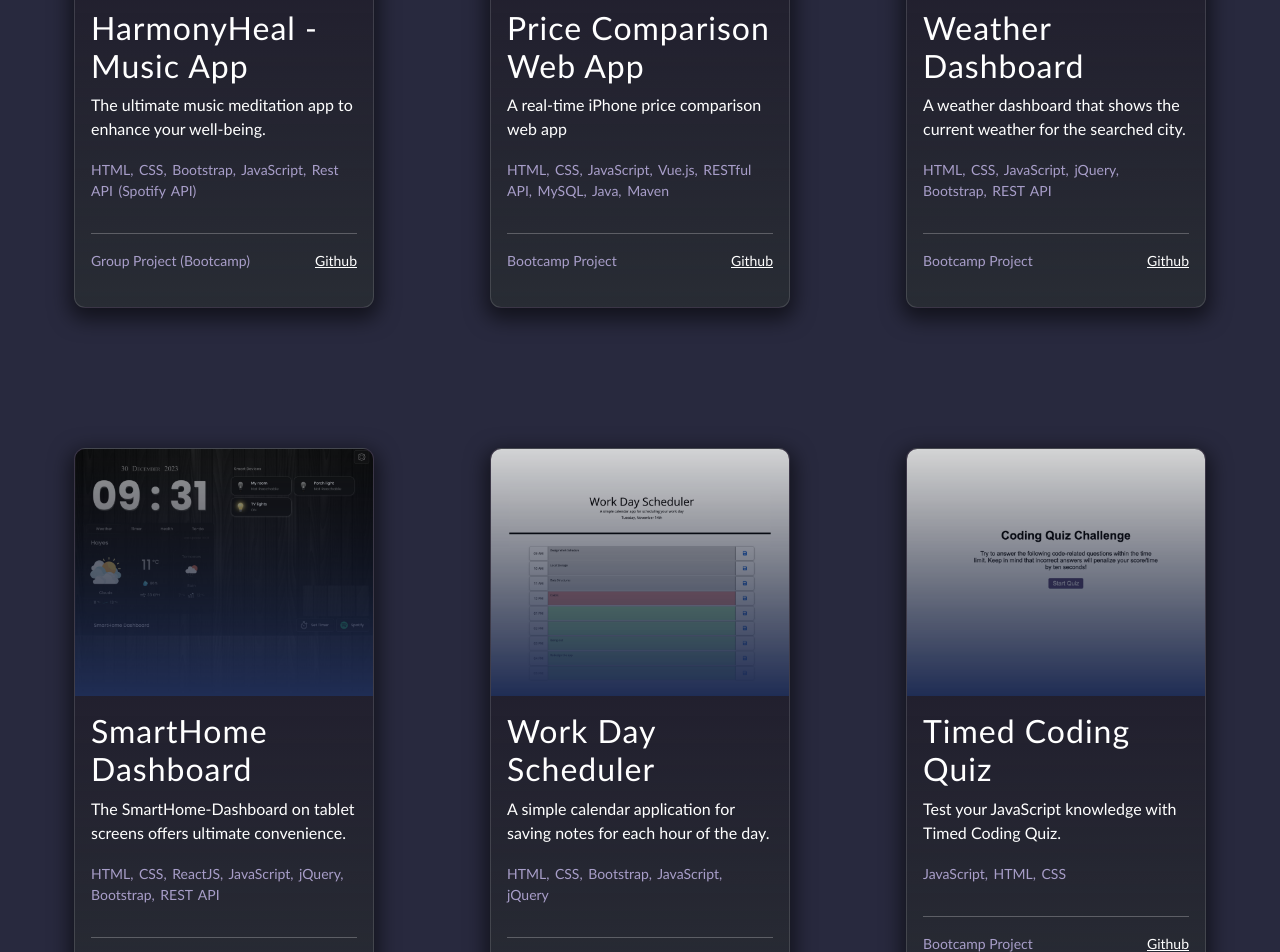
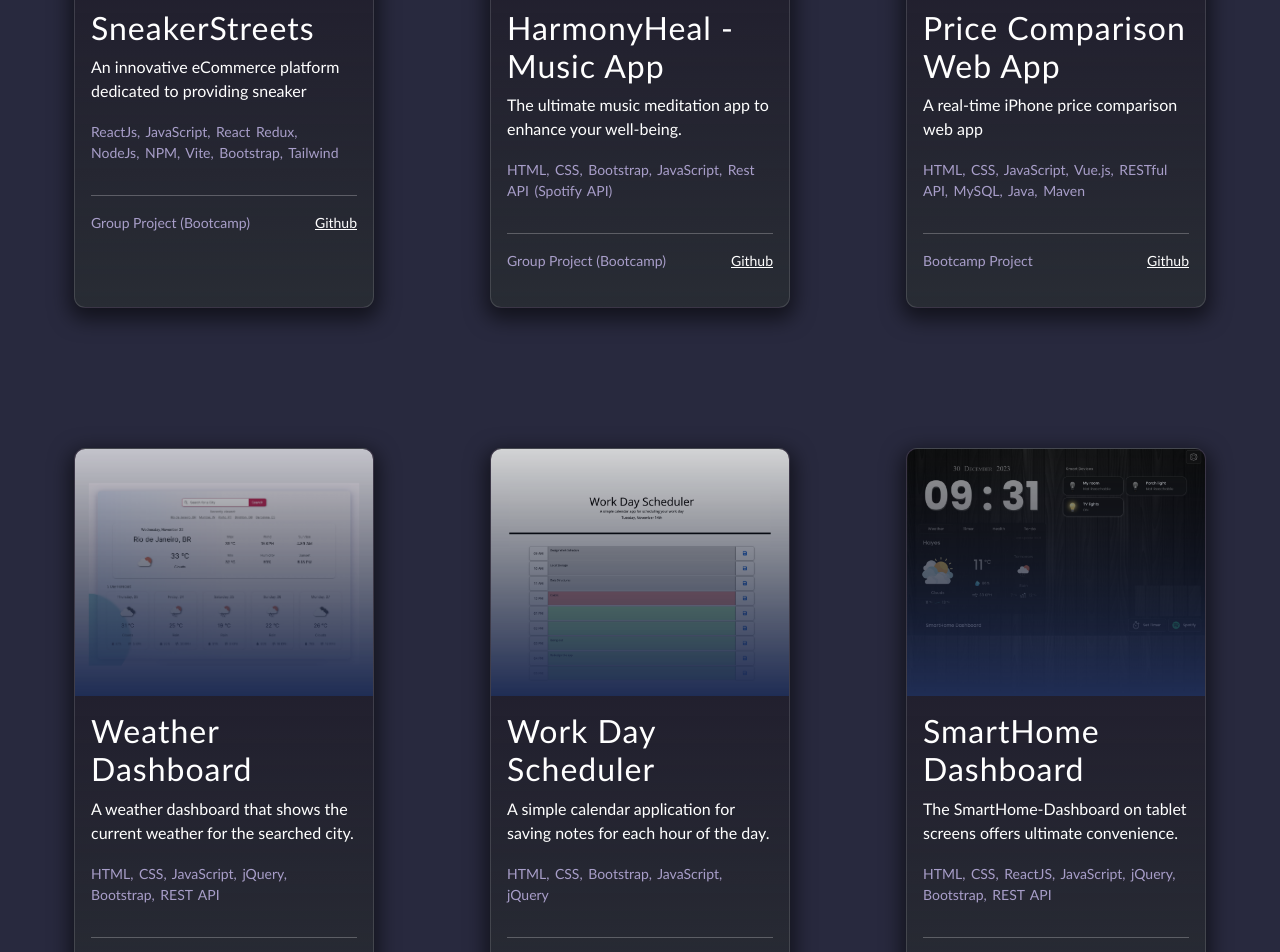
Before and after one commit to gsgghotra/react-portfolio, a React (Vite) app: page /work in a window 1280 px wide. Shown: the part 720-1672 px from the top of the page. Built offline with nearby package versions, Linux system fonts and the light colour scheme.

Commit message:
Added sneakerstreets project

```diff
--- a/src/assets/js/projectsList.js
+++ b/src/assets/js/projectsList.js
@@ -7,9 +7,19 @@ import workDay from '../images/workday.png';
 import codingTest from '../images/codingtest.png';
 import mobiles from '../images/mobiles.png';
 import scents from '../images/scents.png';
+import sneakerStreets from '../images/sneakerStreets.png'
 
 // Add or remove projects here
 const projects = [
+    {
+        name: "SneakerStreets",
+        tech: "ReactJs, JavaScript, React Redux, NodeJs, NPM, Vite, Bootstrap, Tailwind",
+        description: "An innovative eCommerce platform dedicated to providing sneaker enthusiasts",
+        link: "https://sneakerstreets.netlify.app/",
+        type: "Group Project (Bootcamp)",
+        image: sneakerStreets,
+        github: "https://github.com/gsgghotra/SneakerStreets"
+    },
     {
         name: "HarmonyHeal - Music App",
         tech: "HTML, CSS, Bootstrap, JavaScript, Rest API (Spotify API)",
@@ -38,15 +48,6 @@ const projects = [
         github: "https://github.com/gsgghotra/Weather-Forecast-Dashboard"
     },
     {
-        name: "SmartHome Dashboard",
-        tech: "HTML, CSS, ReactJS, JavaScript, jQuery, Bootstrap, REST API",
-        description: "The SmartHome-Dashboard on tablet screens offers ultimate convenience.",
-        link: "https://github.com/gsgghotra/SmartHome-Dashboard",
-        type: "Solo Project (Experimental)",
-        image: smartHome,
-        github:"https://github.com/gsgghotra/SmartHome-Dashboard"
-    },
-    {
         name: "Work Day Scheduler",
         tech: "HTML, CSS, Bootstrap, JavaScript, jQuery",
         description: "A simple calendar application for saving notes for each hour of the day.",
@@ -55,14 +56,23 @@ const projects = [
         image: workDay,
         github:"https://github.com/gsgghotra/Work-Day-Scheduler"
     },
+    // {
+    //     name: "Timed Coding Quiz",
+    //     tech: "JavaScript, HTML, CSS",
+    //     description: "Test your JavaScript knowledge with Timed Coding Quiz.",
+    //     link: "https://gsgghotra.github.io/timed-coding-quiz/",
+    //     type: "Bootcamp Project",
+    //     image: codingTest,
+    //     github: "https://github.com/gsgghotra/timed-coding-quiz"
+    // },
     {
-        name: "Timed Coding Quiz",
-        tech: "JavaScript, HTML, CSS",
-        description: "Test your JavaScript knowledge with Timed Coding Quiz.",
-        link: "https://gsgghotra.github.io/timed-coding-quiz/",
-        type: "Bootcamp Project",
-        image: codingTest,
-        github: "https://github.com/gsgghotra/timed-coding-quiz"
+        name: "SmartHome Dashboard",
+        tech: "HTML, CSS, ReactJS, JavaScript, jQuery, Bootstrap, REST API",
+        description: "The SmartHome-Dashboard on tablet screens offers ultimate convenience.",
+        link: "https://github.com/gsgghotra/SmartHome-Dashboard",
+        type: "Solo Project (Experimental)",
+        image: smartHome,
+        github:"https://github.com/gsgghotra/SmartHome-Dashboard"
     },
     {
         name: "Mobile Store",
```
Also changed, not shown: src/assets/images/sneakerstreets.png (added).
